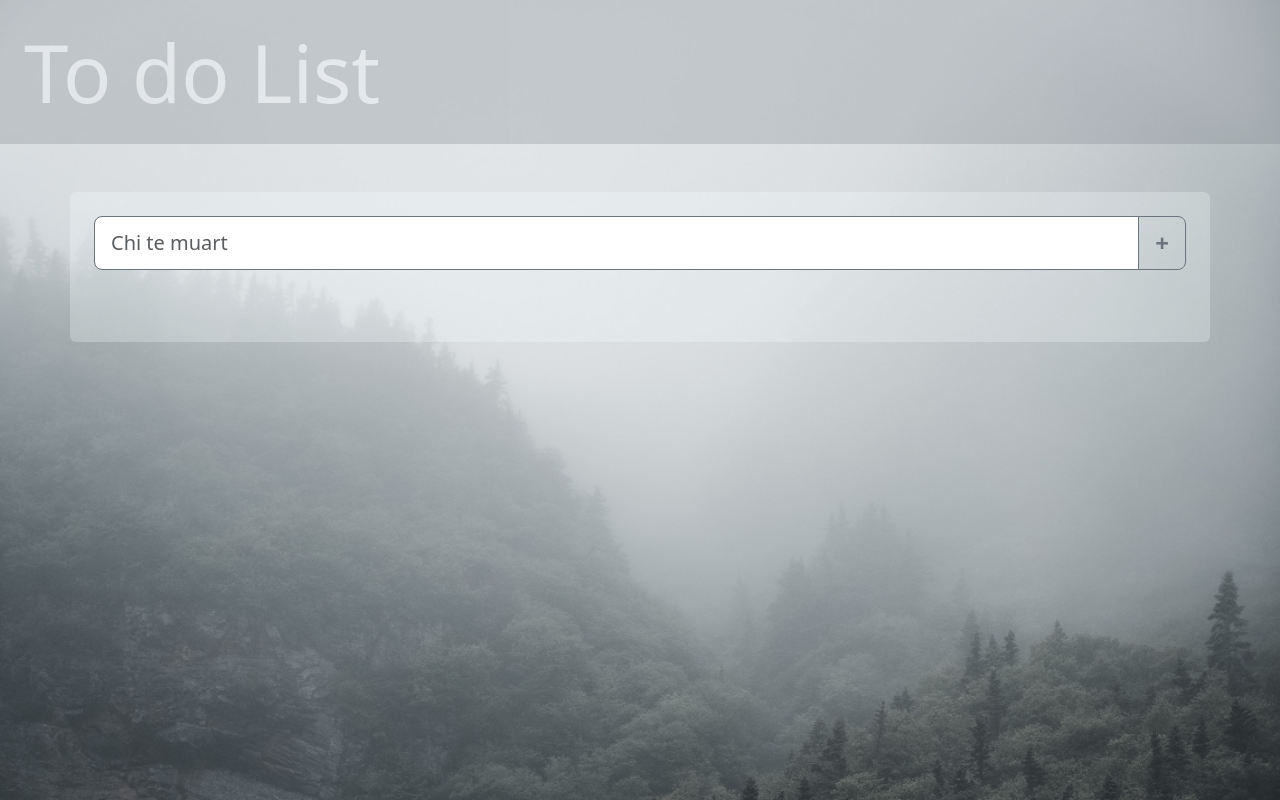
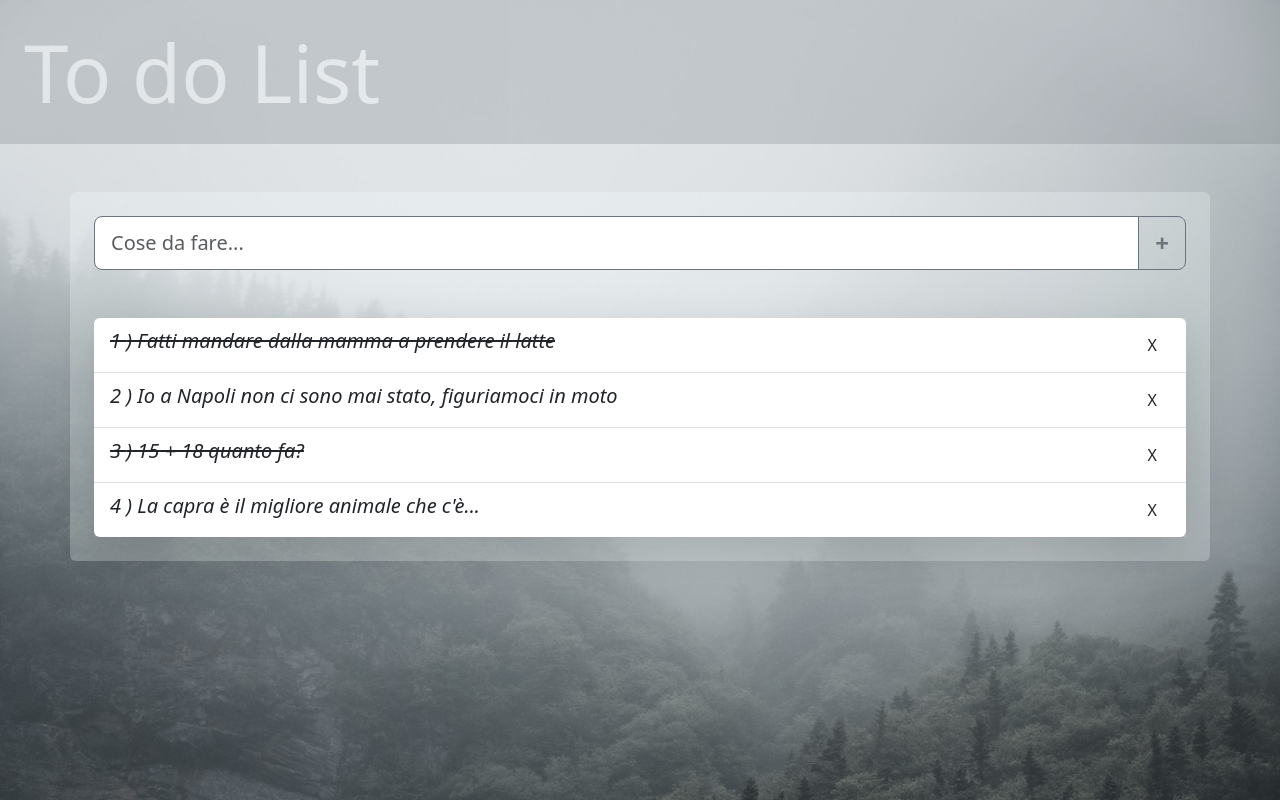
Before and after one commit to AndreaLinza/vue-todolist, a plain HTML site: page index.html in a window 1280 px wide. Drawn offline with nearby package versions, Linux system fonts and the light colour scheme.

Commit message:
completed thanks to pasquale

```diff
--- a/index.html
+++ b/index.html
@@ -38,7 +38,7 @@
 
             <div class="input-group input-group-lg mb-5">
                 <input type="text" class="form-control border border-secondary text-secondary"
-                    placeholder="Chi te muart"
+                    placeholder="Cose da fare..."
                     v-model="newTodoItem.text"
                     @keyup.enter="clickTodoList">
                 <button class="btn btn-outline-secondary fs-4 fw-bold" @click="clickTodoList">+</button>
@@ -55,7 +55,7 @@
                                 {{todoItem.id}} <span>)</span> {{todoItem.text}}
                             </span>
                         </div>
-                        <button class="btn my-close-button" @click="cancelItem(indexItemDelete)">X</button>
+                        <button class="btn my-close-button" @click="cancelItem(todoItem.id)">X</button>
                     </li>
                 </ul>
             </div>
--- a/script.js
+++ b/script.js
@@ -1,35 +1,35 @@
 Vue.createApp({
     data() {
         return {
-            lastIdItem: 0,   //Se è vuota la lista
-            //lastIdItem:4,
+            //lastIdItem: 0,   //Se è vuota la lista
+            lastIdItem:4,
             newTodoItem: {
-                id: this.lastIdItem,
+                id: 'this.lastIdItem',
                 text: "",
                 done: ""
             },
             todoList: [
-                // {
-                //     id: 1,
-                //     text: "primo-task",
-                //     done: true
-                // },
-                // {
-                //     id: 2,
-                //     text: "secondo-task",
-                //     done: false
-                // },
-                // {
-                //     id: 3,
-                //     text: "terzo-task",
-                //     done: true
-                // },
-                // {
-                //     id: 4,
-                //     text: "quarto-task",
-                //     done: false
+                {
+                    id: 1,
+                    text: "Fatti mandare dalla mamma a prendere il latte",
+                    done: true
+                },
+                {
+                    id: 2,
+                    text: "Io a Napoli non ci sono mai stato, figuriamoci in moto",
+                    done: false
+                },
+                {
+                    id: 3,
+                    text: "15 + 18 quanto fa?",
+                    done: true
+                },
+                {
+                    id: 4,
+                    text: "La capra è il migliore animale che c'è...",
+                    done: false
 
-                // },
+                },
 
             ],
 
@@ -46,7 +46,7 @@ Vue.createApp({
 
 
             this.todoList.push(itemClone)
-            console.log(this.todoList)
+            //console.log(this.todoList)
     },
 
     lineThrough(todo){
--- a/style.css
+++ b/style.css
@@ -9,6 +9,7 @@ body{
     background-color: rgba(246, 255, 255, 0.253);
     max-height: 100%;
 }
+
 
 .my-close-button{
     --bs-btn-color: #6c757d;
```
Also changed, not shown: pexels-eberhard-grossgasteiger-1367192.jpg (deleted), 1 other file.
